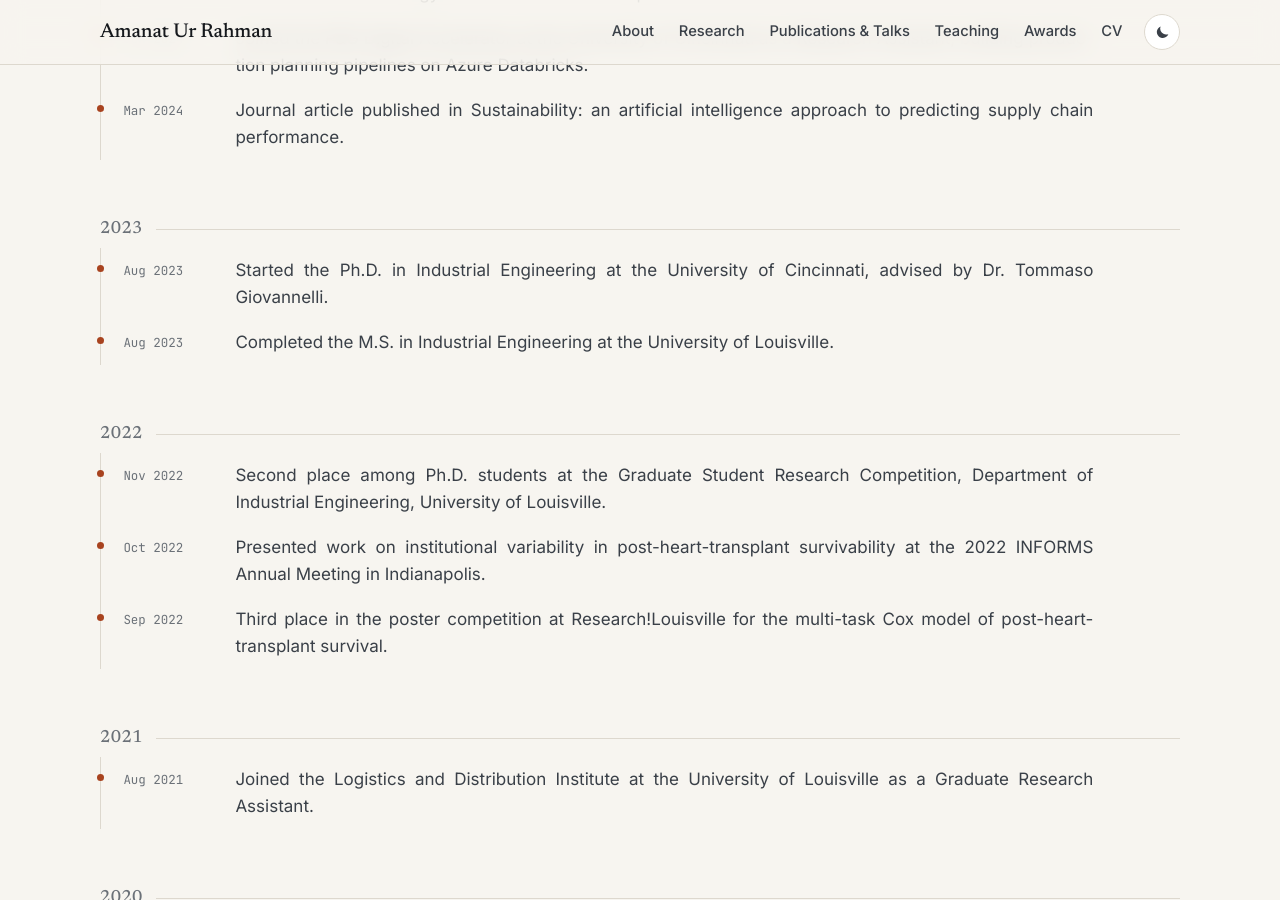
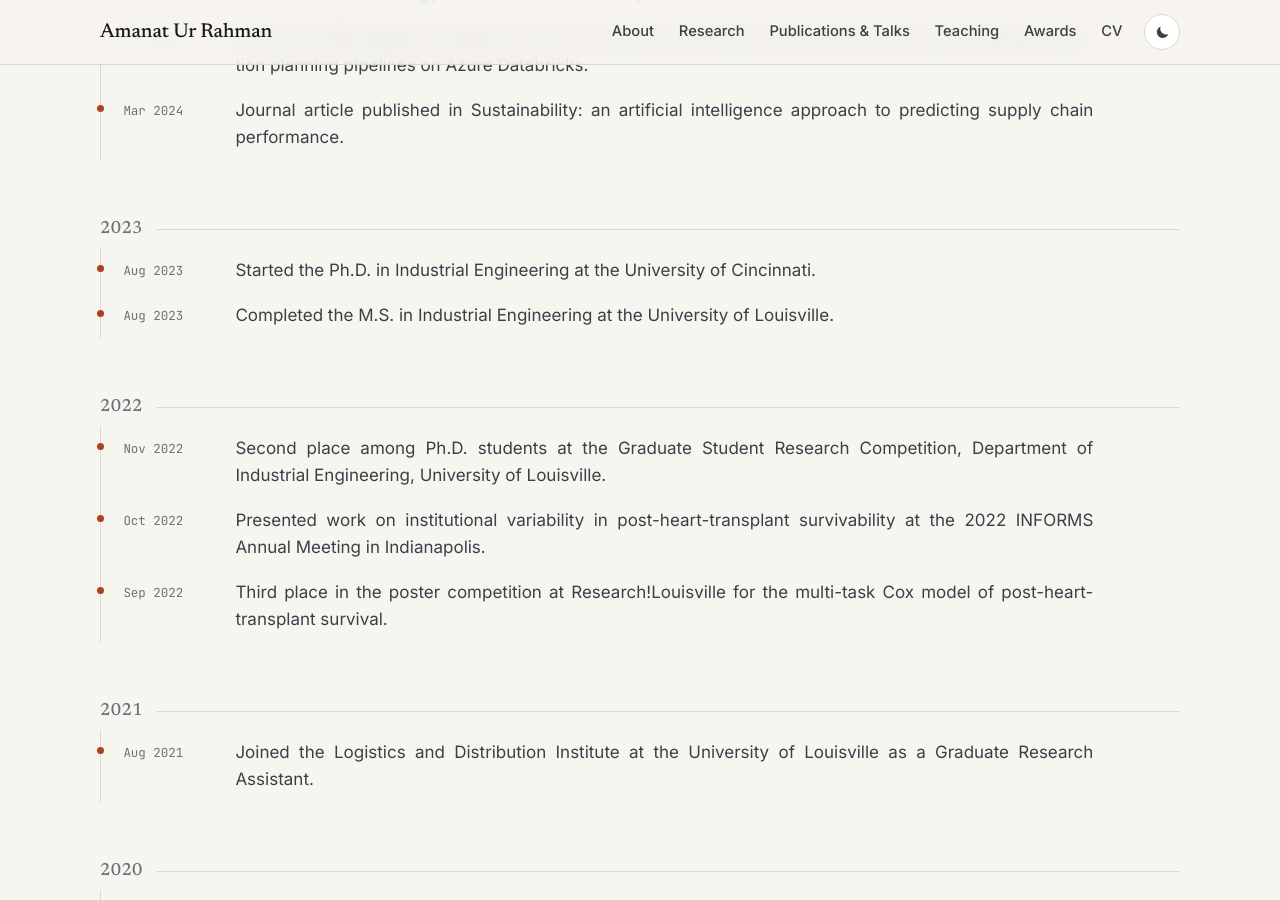
Before and after one commit to amanat-rahman/amanat-rahman.github.io, a Jekyll site: the page built from news.html, in a window 1280 px wide and 900 px high, scrolled down 1160 px. Built offline with Jekyll 4.4.1, drawn with Linux system fonts in a browser that asks for light colours.

Commit message:
Update news.yml

```diff
--- a/_data/news.yml
+++ b/_data/news.yml
@@ -37,7 +37,7 @@
   text: "Journal article published in Sustainability: an artificial intelligence approach to predicting supply chain performance."
 
 - date: 2023-08-15
-  text: Started the Ph.D. in Industrial Engineering at the University of Cincinnati, advised by Dr. Tommaso Giovannelli.
+  text: Started the Ph.D. in Industrial Engineering at the University of Cincinnati.
 
 - date: 2023-08-01
   text: Completed the M.S. in Industrial Engineering at the University of Louisville.
```
